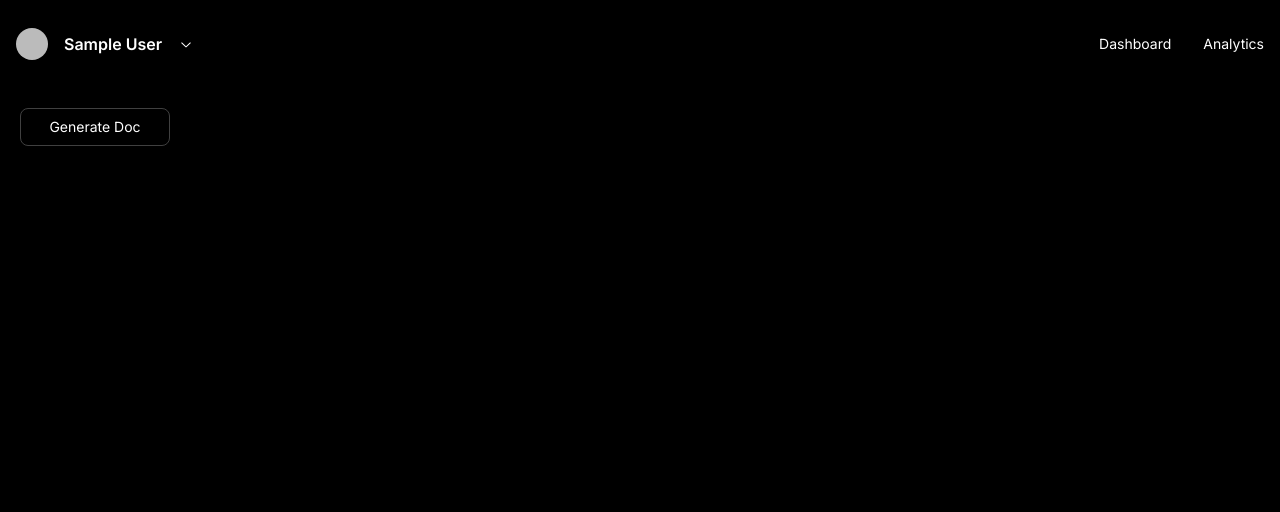
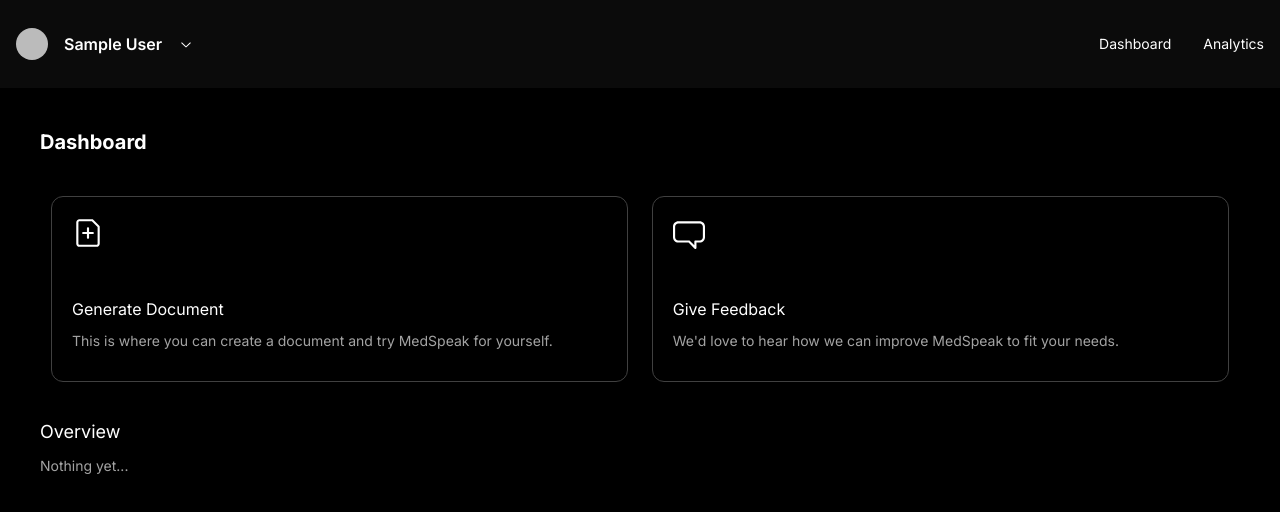
Before and after one commit to gaelzarco/medspeak, a Next.js app: page / in a window 1280 px wide. Shown: the top 512 px of the page. Built offline with nearby package versions, Linux system fonts and the light colour scheme; no server answers; sample sign-in values are in the browser's storage.

Commit message:
Style updates (autoani & framer)

```diff
--- a/src/components/landing.tsx
+++ /dev/null
@@ -1,35 +0,0 @@
-import Image from 'next/image'
-import { signIn } from 'next-auth/react'
-
-export default function Landing() {
-    return (
-        <div className="inline-flex min-w-screen w-full min-h-screen h-full">
-            <div className="flex flex-col h-screen w-full">
-                <div className="flex h-min top-0 -mt-6 ml-5">
-                    <Image src='/medspeaklandinglogo.svg' className='h-auto w-[200px]' height={100} width={200} alt='MedSpeak Logo'/>
-                </div>
-
-                <div className="flex flex-col w-3/4 m-auto pr-8">
-                    <h1 className="text-3xl font-semibold">Steamline patient and doctor communication.</h1>
-                    <h1 className="mt-5">
-                    Find out why MedSpeak™ is the next-generation of healthcare prodcutivity.
-                    </h1>
-
-                    <div className='inline-flex mt-5'>
-                        <button className="bg-transparent border border-neutral-700 hover:border-neutral-600 w-[150px] text-white font-bold py-2 px-4 mr-2 rounded-full"
-                            onClick={() => signIn('google', { callbackUrl: 'http://localhost:3000/' })}
-                        >
-                            Try it now
-                        </button>
-                    </div>
-                </div>
-            </div>
-
-            <div>
-                <video className="w-full h-screen object-cover" autoPlay loop muted disablePictureInPicture>
-                    <source src="/medspeakbg.mp4" type="video/mp4" />
-                </video>
-            </div>
-        </div>
-    )
-}
--- a/src/components/ui/avatar.tsx
+++ b/src/components/ui/avatar.tsx
@@ -1,5 +1,3 @@
-"use client"
-
 import * as React from "react"
 import * as AvatarPrimitive from "@radix-ui/react-avatar"
 
--- a/src/components/ui/dropdown-menu.tsx
+++ b/src/components/ui/dropdown-menu.tsx
@@ -1,9 +1,6 @@
-"use client"
-
 import * as React from "react"
 import * as DropdownMenuPrimitive from "@radix-ui/react-dropdown-menu"
 import { CheckIcon, CircleIcon } from "@radix-ui/react-icons"
-
 import cn from "@/utils/cn"
 
 const DropdownMenu = DropdownMenuPrimitive.Root
--- a/src/pages/_app.tsx
+++ b/src/pages/_app.tsx
@@ -3,6 +3,7 @@ import type { AppProps } from 'next/app'
 import Head from 'next/head'
 import { Inter } from 'next/font/google'
 import { SessionProvider } from "next-auth/react"
+import { AnimatePresence } from 'framer-motion'
 
 import Navbar from '@/components/navbar'
 
@@ -21,15 +22,17 @@ export default function App({ Component, pageProps: { session, ...pageProps } }:
     </Head>
 
     <SessionProvider session={session}>
+      <AnimatePresence>
         <div className={`cursor-default flex h-full w-full flex-col items-center mx-auto ${inter.className}`}>
           {session && (
-          <div className='sticky z-1 top-0 w-full max-w-7xl'>
+            <div className='flex content-center justify-center sticky z-10 top-0 w-full bg-neutral-800/30 backdrop-blur-lg'>
               <Navbar />
             </div>
           )}
 
           <Component {...pageProps} />
         </div>
+      </AnimatePresence>
     </SessionProvider>
     </>
   )
--- a/src/pages/index.tsx
+++ b/src/pages/index.tsx
@@ -1,18 +1,53 @@
 import type { NextPageContext } from 'next'
 import { useRouter } from 'next/router'
 import { getSession } from 'next-auth/react'
+import { FilePlusIcon, ChatBubbleIcon } from '@radix-ui/react-icons'
+import { motion } from 'framer-motion'
 
 export default function Home() {
   const router = useRouter()
 
   return (
     <main className='flex flex-col min-h-full w-full max-w-7xl p-5'>
-      <div className='flex w-full'>
-        <button className="text-sm inline-flex items-center content-center justify-center border border-neutral-700 hover:border-neutral-600 min-w-[150px] py-2 px-4 mr-2 rounded-lg"
-        onClick={() => router.push('/newdoc')}
+      <div className='w-full p-5 pb-10'>
+        <h1 className='text-xl font-bold'>Dashboard</h1>
+      </div>
+
+      <div className='flex justify-between w-[95%] mx-auto'>
+        <motion.button className="flex flex-col justify-between text-left border border-neutral-700 min-w-[150px] w-[49%] p-5 rounded-xl"
+          onClick={() => router.push('/new')}
+          initial={{ opacity: 0 }}
+          animate={{ opacity: 1 }}
+          whileHover={{ borderColor: '#99ffcc' }}
+          transition={{ duration: 0.5 }}
         >
-            Generate Doc
-        </button>
+          <FilePlusIcon className='mb-12 h-8 w-8'/>
+          <div>
+            <h3 className='text-md'>Generate Document</h3>
+            <p className='leading-10 text-sm text-neutral-400'>This is where you can create a document and try MedSpeak for yourself.</p>
+          </div>
+        </motion.button>
+
+        <motion.button className="flex flex-col justify-between text-left border border-neutral-700 min-w-[150px] w-[49%] p-5 rounded-xl"
+          onClick={() => router.push('/newdoc')}
+          initial={{ opacity: 0 }}
+          animate={{ opacity: 1 }}
+          whileHover={{ borderColor: '#99ffcc' }}
+          transition={{ duration: 0.5 }}
+        >
+          <ChatBubbleIcon className='mb-12 h-8 w-8'/>
+          <div>
+            <h3 className='text-md'>Give Feedback</h3>
+            <p className='leading-10 text-sm text-neutral-400'>We'd love to hear how we can improve MedSpeak to fit your needs.</p>
+          </div>
+        </motion.button>
+      </div>
+
+      <div className='mt-4 w-full p-5'>
+        <h1 className='text-lg'>Overview</h1>
+        <p className='leading-10 text-sm text-neutral-400'>
+          Nothing yet...
+        </p>
       </div>
     </main>
   )
--- a/src/pages/newdoc/index.tsx
+++ b/src/pages/new/index.tsx
@@ -4,6 +4,7 @@ import { getSession } from 'next-auth/react'
 import { useAutoAnimate } from '@formkit/auto-animate/react'
 import { CrumpledPaperIcon } from '@radix-ui/react-icons'
 import { DotWave } from '@uiball/loaders'
+import { motion } from 'framer-motion'
 
 export default function NewDoc() {
   const [ parent ] = useAutoAnimate()
@@ -54,23 +55,28 @@ export default function NewDoc() {
     };
 
     return (
-      <div ref={parent} className="flex flex-col w-full max-w-7xl p-5">
-          <div className='w-full px-2 pb-8'>
+      <motion.div ref={parent} className="flex flex-col w-full max-w-7xl p-5"
+        initial={{ opacity: 0 }}
+        animate={{ opacity: 1 }}
+        exit={{ opacity: 0 }}
+        transition={{ duration: 0.5 }}
+      >
+          <div className='w-full rounded-xl p-5'>
               <h1 className='text-xl font-bold'>Create New Document</h1>
-              <p className='text-sm mt-2 text-neutral-400'>Here is where your journey begins. Provide a audio file and a title and let MedSpeak handle the rest. We use OpenAI's Whisper API to generate a transcript of your conversation.</p>
+              <p className='text-sm mt-2 text-neutral-400'>Here is where your journey begins. Provide an audio file of your conversation with patients and let MedSpeak handle the rest. We create a transcript of your conversation and highlight important medical information so you don't have to. Afterwards, you can review and save.</p>
           </div>
 
           {loading && (
             <div className='flex flex-col w-full mt-20'>
                 <div className='flex flex-col items-center w-full px-2 mb-4 content-center justify-center'>
                     <DotWave color='white' size={25}/>
-                    <h1 className='mt-2'>Processing</h1>
+                    <p className='text-neutral-400 mt-2'>Processing</p>
                 </div>
               </div>
           )}
 
           {!transcript && !loading && (
-            <form className='flex flex-col justify-between w-full mt-8' encType='multipart/form-data' onSubmit={handleSubmit}>
+            <form className='flex flex-col justify-between w-full mt-8 border border-neutral-700 rounded-xl p-5' encType='multipart/form-data' onSubmit={handleSubmit}>
               <div className='w-full mb-4 px-2'>
                 <label className=' text-lg font-semibold' htmlFor='title'>Title</label>
                 <input
@@ -82,7 +88,7 @@ export default function NewDoc() {
                 />
               </div>
 
-            <div className='flex flex-col w-full px-2 mb-4 mt-8'>
+            <div className='flex flex-col w-full px-2 mb-4 mt-5'>
               <label className=' text-lg font-semibold' htmlFor='audio'>Upload Audio</label>
               <p className='text-sm mt-2 text-neutral-400'>Provide an .mp3 or .wav file and let MedSpeak handle the rest. We use OpenAI's Whisper API to create a transcript of the conversation between you and your partient. </p>
             </div>
@@ -116,7 +122,7 @@ export default function NewDoc() {
           )}
 
           {transcript && (
-            <div className='flex flex-col w-full mt-10 '>
+            <div className='flex flex-col w-full mt-10 p-5 border border-neutral-700 rounded-xl'>
               <div className='flex flex-row items-center w-full px-2 justify-between'>
                 <div  className='flex flex-row items-center'>
                   <h1 className='text-lg font-semibold'>Transcript</h1>
@@ -142,7 +148,7 @@ export default function NewDoc() {
             </div>
           )}
 
-      </div>
+      </motion.div>
   )
 }
 
```
Lines whose indentation alone changed are shown as unchanged.
